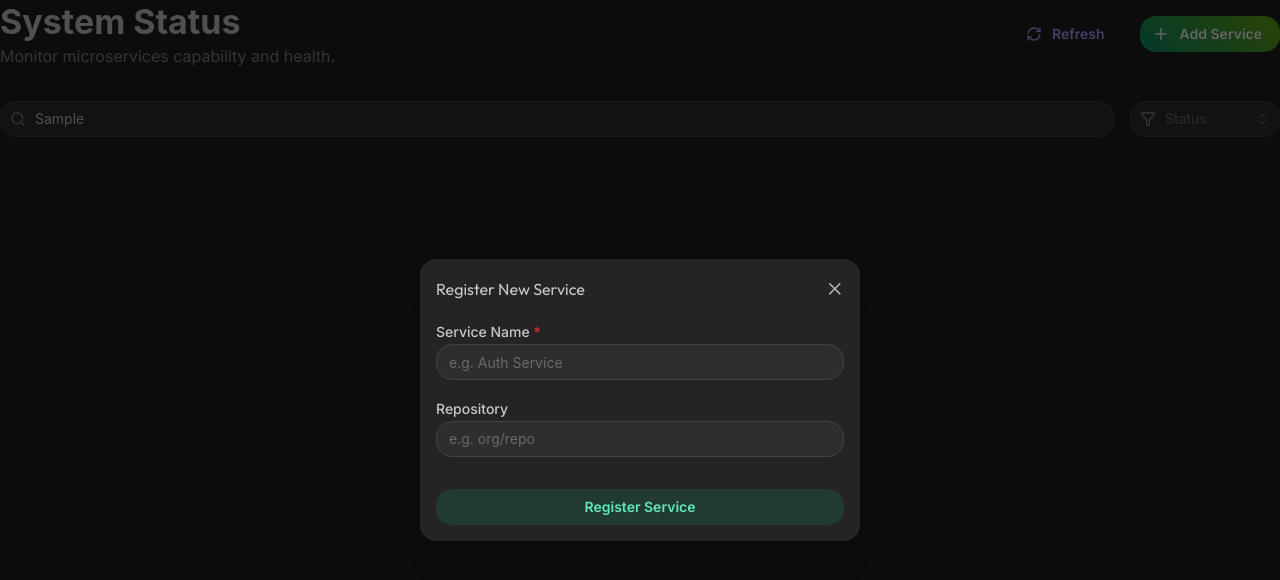
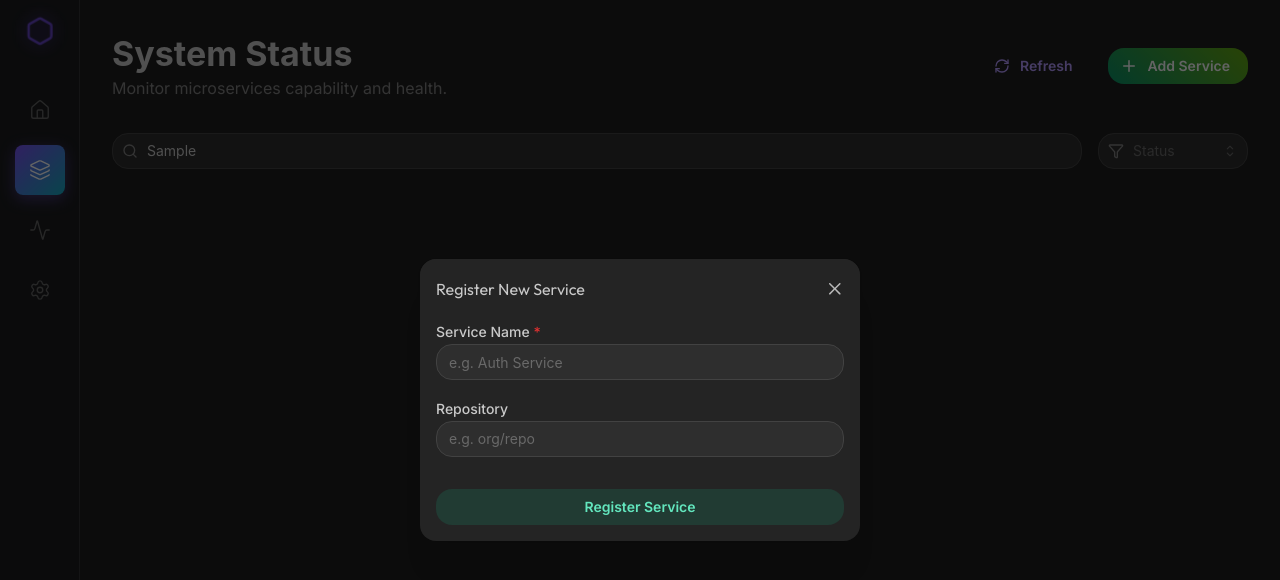
Before and after one commit to CapybaraVision/hip-cicd-studio, a Next.js app: page /projects in a window 1280 px wide. Both pictures are taken after typing "Sample" into the empty fields and a click on the button "Add Service". Shown: the top 580 px of the page. Built offline with nearby package versions, Linux system fonts and the light colour scheme.

Commit message:
fix: Resolve layout duplication.v2

```diff
--- a/src/app/page.tsx
+++ b/src/app/page.tsx
@@ -16,7 +16,7 @@ import { DashboardHeader } from '@/components/Dashboard/DashboardHeader';
 import { Timeline } from '@/components/Project/Timeline';
 import { Box, Badge, Paper } from '@mantine/core';
 import { useLanguage } from '@/contexts/LanguageContext';
-import ProjectsPage from './projects/page';
+import { SystemStatus } from '@/components/Dashboard/SystemStatus';
 
 
 const projects = [
@@ -107,7 +107,7 @@ export default function Home() {
             </Tabs.Panel>
 
             <Tabs.Panel value="status">
-              <ProjectsPage />
+              <SystemStatus />
             </Tabs.Panel>
 
             <Tabs.Panel value="cicd">
--- a/src/app/projects/page.tsx
+++ b/src/app/projects/page.tsx
@@ -1,109 +1,15 @@
 'use client';
 
-import { useState, useEffect } from 'react';
-import { Container, Title, Text, Group, TextInput, Select, SimpleGrid, Button, Modal, Stack, Loader, Center } from '@mantine/core';
-import { useDisclosure } from '@mantine/hooks';
-import { Search, Filter, Plus, RefreshCw } from 'lucide-react';
 import { Sidebar } from '@/components/Layout/Sidebar';
-import { ProjectCard } from '@/components/Dashboard/ProjectCard';
+import { SystemStatus } from '@/components/Dashboard/SystemStatus';
 
 export default function ProjectsPage() {
-    const [projects, setProjects] = useState<any[]>([]);
-    const [loading, setLoading] = useState(true);
-    const [opened, { open, close }] = useDisclosure(false);
-    const [newProjectName, setNewProjectName] = useState('');
-    const [newProjectRepo, setNewProjectRepo] = useState('');
-    const [submitting, setSubmitting] = useState(false);
-
-    const fetchProjects = async () => {
-        try {
-            setLoading(true);
-            const res = await fetch('/api/projects');
-            const data = await res.json();
-            if (Array.isArray(data)) {
-                setProjects(data);
-            }
-        } catch (e) {
-            console.error(e);
-        } finally {
-            setLoading(false);
-        }
-    };
-
-    useEffect(() => {
-        fetchProjects();
-    }, []);
-
-    const handleCreateProject = async () => {
-        if (!newProjectName) return;
-        setSubmitting(true);
-        try {
-            await fetch('/api/projects', {
-                method: 'POST',
-                body: JSON.stringify({ name: newProjectName, repo: newProjectRepo })
-            });
-            await fetchProjects();
-            close();
-            setNewProjectName('');
-            setNewProjectRepo('');
-        } catch (e) {
-            console.error(e);
-        } finally {
-            setSubmitting(false);
-        }
-    };
-
     return (
-        <Container size="xl" p={0}>
-            <Group justify="space-between" mb="xl">
-                <div>
-                    <Title order={1}>System Status</Title>
-                    <Text c="dimmed">Monitor microservices capability and health.</Text>
-                </div>
-                <Group>
-                    <Button variant="subtle" onClick={fetchProjects} leftSection={<RefreshCw size={16} />}>Refresh</Button>
-                    <Button leftSection={<Plus size={18} />} variant="gradient" gradient={{ from: 'teal', to: 'lime' }} onClick={open}>Add Service</Button>
-                </Group>
-            </Group>
-
-            <Group mb="xl">
-                <TextInput
-                    placeholder="Search services..."
-                    leftSection={<Search size={16} />}
-                    style={{ flex: 1 }}
-                />
-                <Select
-                    placeholder="Status"
-                    data={['All', 'Active', 'Degraded', 'Maintenance']}
-                    leftSection={<Filter size={16} />}
-                    w={150}
-                />
-            </Group>
-
-            {loading ? (
-                <Center h={300}><Loader /></Center>
-            ) : (
-                <SimpleGrid cols={{ base: 1, md: 2, lg: 3 }} spacing="lg">
-                    {projects.map((project) => (
-                        <ProjectCard
-                            key={project.id}
-                            title={project.name}
-                            description={`Repo: ${project.repo}`}
-                            status={project.status}
-                            tags={['Service', 'API']}
-                            lastDeployed={project.last_deploy}
-                        />
-                    ))}
-                </SimpleGrid>
-            )}
-
-            <Modal opened={opened} onClose={close} title="Register New Service" centered>
-                <Stack>
-                    <TextInput label="Service Name" placeholder="e.g. Auth Service" value={newProjectName} onChange={(e) => setNewProjectName(e.target.value)} withAsterisk />
-                    <TextInput label="Repository" placeholder="e.g. org/repo" value={newProjectRepo} onChange={(e) => setNewProjectRepo(e.target.value)} />
-                    <Button onClick={handleCreateProject} loading={submitting} fullWidth mt="md" color="teal">Register Service</Button>
-                </Stack>
-            </Modal>
-        </Container>
+        <div style={{ display: 'flex' }}>
+            <Sidebar />
+            <main style={{ flex: 1, marginLeft: 80, minHeight: '100vh', padding: '2rem' }}>
+                <SystemStatus />
+            </main>
+        </div>
     );
 }
--- a/src/components/Dashboard/ProjectCard.tsx
+++ b/src/components/Dashboard/ProjectCard.tsx
@@ -30,7 +30,7 @@ export function ProjectCard({ title, description, status, tags, lastDeployed }:
             <Card.Section className={classes.section}>
                 <Group justify="space-between">
                     <Badge
-                        variant="dot"
+                        variant="light"
                         size="lg"
                         color={getStatusColor(status)}
                         className={classes.badge}
--- /dev/null
+++ b/src/components/Dashboard/SystemStatus.tsx
@@ -0,0 +1,108 @@
+'use client';
+
+import { useState, useEffect } from 'react';
+import { Title, Text, Group, TextInput, Select, SimpleGrid, Button, Modal, Stack, Loader, Center, Container } from '@mantine/core';
+import { useDisclosure } from '@mantine/hooks';
+import { Search, Filter, Plus, RefreshCw } from 'lucide-react';
+import { ProjectCard } from '@/components/Dashboard/ProjectCard';
+
+export function SystemStatus() {
+    const [projects, setProjects] = useState<any[]>([]);
+    const [loading, setLoading] = useState(true);
+    const [opened, { open, close }] = useDisclosure(false);
+    const [newProjectName, setNewProjectName] = useState('');
+    const [newProjectRepo, setNewProjectRepo] = useState('');
+    const [submitting, setSubmitting] = useState(false);
+
+    const fetchProjects = async () => {
+        try {
+            setLoading(true);
+            const res = await fetch('/api/projects');
+            const data = await res.json();
+            if (Array.isArray(data)) {
+                setProjects(data);
+            }
+        } catch (e) {
+            console.error(e);
+        } finally {
+            setLoading(false);
+        }
+    };
+
+    useEffect(() => {
+        fetchProjects();
+    }, []);
+
+    const handleCreateProject = async () => {
+        if (!newProjectName) return;
+        setSubmitting(true);
+        try {
+            await fetch('/api/projects', {
+                method: 'POST',
+                body: JSON.stringify({ name: newProjectName, repo: newProjectRepo })
+            });
+            await fetchProjects();
+            close();
+            setNewProjectName('');
+            setNewProjectRepo('');
+        } catch (e) {
+            console.error(e);
+        } finally {
+            setSubmitting(false);
+        }
+    };
+
+    return (
+        <Container size="xl" p={0}>
+            <Group justify="space-between" mb="xl">
+                <div>
+                    <Title order={1}>System Status</Title>
+                    <Text c="dimmed">Monitor microservices capability and health.</Text>
+                </div>
+                <Group>
+                    <Button variant="subtle" onClick={fetchProjects} leftSection={<RefreshCw size={16} />}>Refresh</Button>
+                    <Button leftSection={<Plus size={18} />} variant="gradient" gradient={{ from: 'teal', to: 'lime' }} onClick={open}>Add Service</Button>
+                </Group>
+            </Group>
+
+            <Group mb="xl">
+                <TextInput
+                    placeholder="Search services..."
+                    leftSection={<Search size={16} />}
+                    style={{ flex: 1 }}
+                />
+                <Select
+                    placeholder="Status"
+                    data={['All', 'Active', 'Degraded', 'Maintenance']}
+                    leftSection={<Filter size={16} />}
+                    w={150}
+                />
+            </Group>
+
+            {loading ? (
+                <Center h={300}><Loader /></Center>
+            ) : (
+                <SimpleGrid cols={{ base: 1, md: 2, lg: 3 }} spacing="lg">
+                    {projects.map((project) => (
+                        <ProjectCard
+                            key={project.id}
+                            title={project.name}
+                            description={`Repo: ${project.repo}`}
+                            status={project.status}
+                            tags={['Service', 'API']}
+                            lastDeployed={project.last_deploy}
+                        />
+                    ))}
+                </SimpleGrid>
+            )}
+
+            <Modal opened={opened} onClose={close} title="Register New Service" centered>
+                <Stack>
+                    <TextInput label="Service Name" placeholder="e.g. Auth Service" value={newProjectName} onChange={(e) => setNewProjectName(e.target.value)} withAsterisk />
+                    <TextInput label="Repository" placeholder="e.g. org/repo" value={newProjectRepo} onChange={(e) => setNewProjectRepo(e.target.value)} />
+                    <Button onClick={handleCreateProject} loading={submitting} fullWidth mt="md" color="teal">Register Service</Button>
+                </Stack>
+            </Modal>
+        </Container>
+    );
+}
```
Also changed, not shown: src/components/CICD/Pipeline.tsx (+23 -0 lines).
